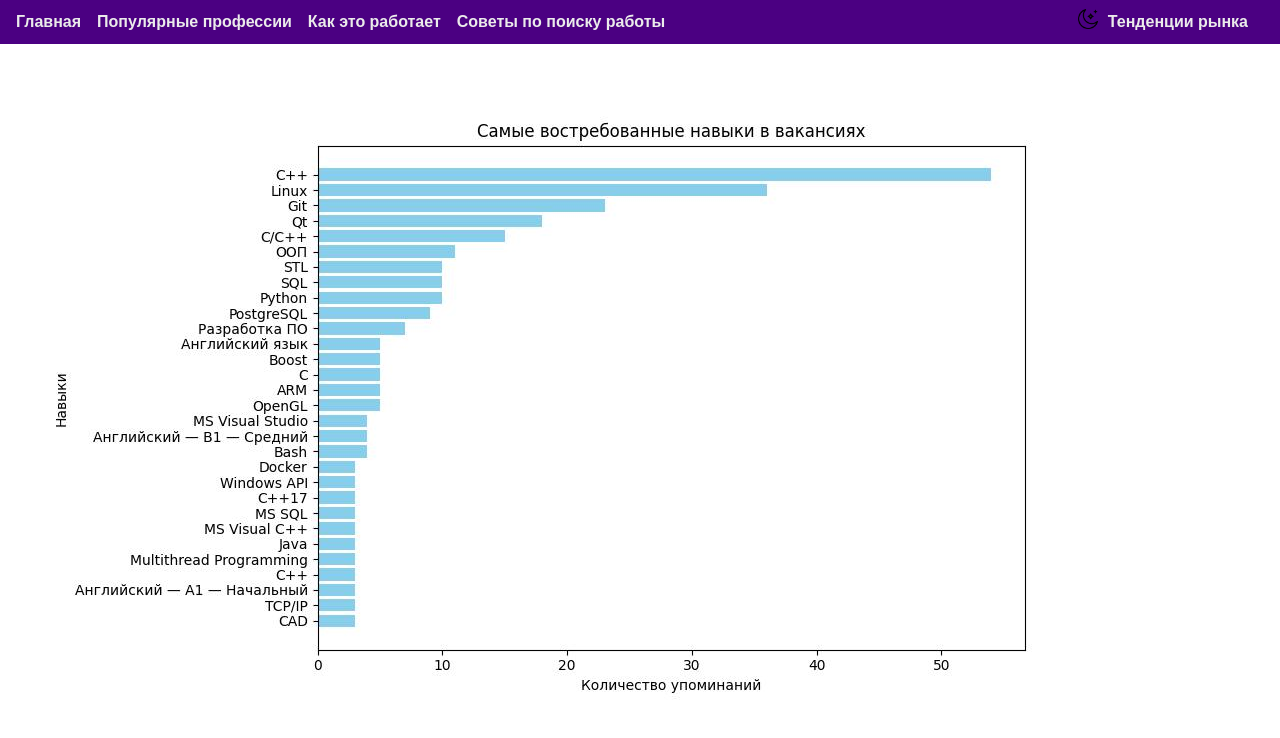
After one commit to madmanRE/py_flask, a Flask app: page /example/ in a window 1280 px wide. The commit adds this page. Shown: the top 738 px of the page. Run offline with Flask 3, Linux system fonts and the light colour scheme.

Commit message:
create core algorithm and view

```diff
--- /dev/null
+++ b/hh_parser/cleaner.py
@@ -0,0 +1,5 @@
+import os
+
+
+def del_file(file):
+    os.remove(file)
--- a/main.py
+++ b/main.py
@@ -1,16 +1,32 @@
 from flask import Flask
 from flask import render_template
+from flask import request
+from forms import SearchForm
+from hh_parser import hendler
+import time
+import os
 
 app = Flask(__name__)
 
+SECRET_KEY = os.urandom(32)
+app.config["SECRET_KEY"] = SECRET_KEY
 
-@app.route("answer/", methods=["post", "get"])
-def answer(text="Все ок!"):
-    return f"<p>{text}</p>"
+
+@app.route("/answer/", methods=["post", "get"])
+def answer():
+    if request.method == "POST":
+        query = request.form.get("find").lower()
+        ready = hendler.main(query)
+        return render_template("pages/answer.html")
+
+
+@app.route("/example/")
+def example():
+    return render_template("pages/example.html")
 
 
 @app.route("/")
-def hello_world():
+def index():
     return render_template("pages/index.html")
 
 
--- a/static/css/base.css
+++ b/static/css/base.css
@@ -1,7 +1,9 @@
+
 .MenuWrap {
-  background-color: indigo;
+  background-color: Indigo;
   font-family: 'Oswald', sans-serif;
   font-size: 1rem;
+  font-weight: bold;
   min-height: 2.75rem;
   display: flex;
   align-items: center;
--- a/templates/base.html
+++ b/templates/base.html
@@ -5,26 +5,52 @@
     <meta name="viewport" content="width=device-width, initial-scale=1.0">
     <title>{% block title %}Какие навыки нужны для вакансии &#128072;{% endblock %}</title>
     <link rel="stylesheet" type="text/css" href="{{ url_for('static', filename='css/base.css') }}">
+    <link rel="icon" href="{{ url_for('static', filename='img/fv.png') }}"/>
 </head>
 <body>
 <header>
     <div class="MenuWrap">
-      <a href="#" class="ListItem">Home</a>
-      <a href="#" class="ListItem">About Us</a>
-      <a href="#" class="ListItem">Products</a>
-      <a href="#" class="ListItem">Policy</a>
-      <a href="#" class="LastItem">Contact Us</a></div>
+      <a href="{{ url_for ('index') }}" class="ListItem">Главная</a>
+      <a href="#" class="ListItem">Популярные профессии</a>
+      <a href="{{ url_for ('example') }}" class="ListItem">Как это работает</a>
+      <a href="#" class="ListItem">Советы по поиску работы</a>
+      <a class="LastItem" ><img src="{{ url_for('static', filename='img/moon.png') }}" style="cursor: pointer" onclick="toggleMod()" width="20px" title="Change Mod Dark/Light"></a>
+      <a href="#" class="ListItem" style="margin-left: 10px;">Тенденции рынка</a>
+    </div>
 </header>
-<main>
+<div id="mainDiv">
+<main id="main">
     {% block content %}
     {% endblock %}
 </main>
+</div>
 <footer>
 
 </footer>
 </body>
 
+<script>
+
+let darkMode = false;
+
+function toggleMod() {
+  let main = document.querySelector('body');
+
+  if(!darkMode){
+  main.style.backgroundColor = '#071e26';
+  main.style.color = 'white';
+  darkMode = true;
+  }
+  else{
+  main.style.backgroundColor = '';
+  main.style.color = '';
+  darkMode = false;
+  }
+}
+
 {% block scripts %}
+
 {% endblock %}
+</script>
 
 </html>
--- /dev/null
+++ b/templates/pages/answer.html
@@ -0,0 +1,5 @@
+{% extends 'base.html' %}
+
+{% block content %}
+<img src="{{ url_for('static', filename='results/most_common_skills.jpg') }}" style="margin-left: -70%">
+{% endblock %}
--- /dev/null
+++ b/templates/pages/example.html
@@ -0,0 +1,5 @@
+{% extends 'base.html' %}
+
+{% block content %}
+<img src="{{ url_for('static', filename='results/most_common_skills.jpg') }}" style="margin-left: -70%">
+{% endblock %}
--- a/templates/pages/index.html
+++ b/templates/pages/index.html
@@ -2,11 +2,11 @@
 
 {% block content %}
 <h1>Узнай, какие навыки нужны для выбранной вакансии!</h1>
-<form action="" method="post">
+<form action="{{ url_for('answer') }}" method="post">
     <div class="text-field">
       <div class="text-field__icon">
-        <input class="text-field__input" type="search" name="find" id="find" placeholder="css" value="Python">
-        <button type="submit" style="margin-left: 80%;" class="action-button">Найти</button>
+          <input class="text-field__input" type="search" name="find" id="find" placeholder="css" value="Python">
+          <button type="submit" style="margin-left: 80%;" class="action-button">Найти</button>
       </div>
     </div>
 </form>
```
Also changed, not shown: forms.py (added, +7 -0 lines), hh_parser/hendler.py (renamed from hh_parser/p_main.py, +12 -4 lines), hh_parser/parser.py (+6 -5 lines), hh_parser/db_connector.py (added), static/img/fv.png (added), static/img/moon.png (added), static/results/most_common_skills.jpg (added).
